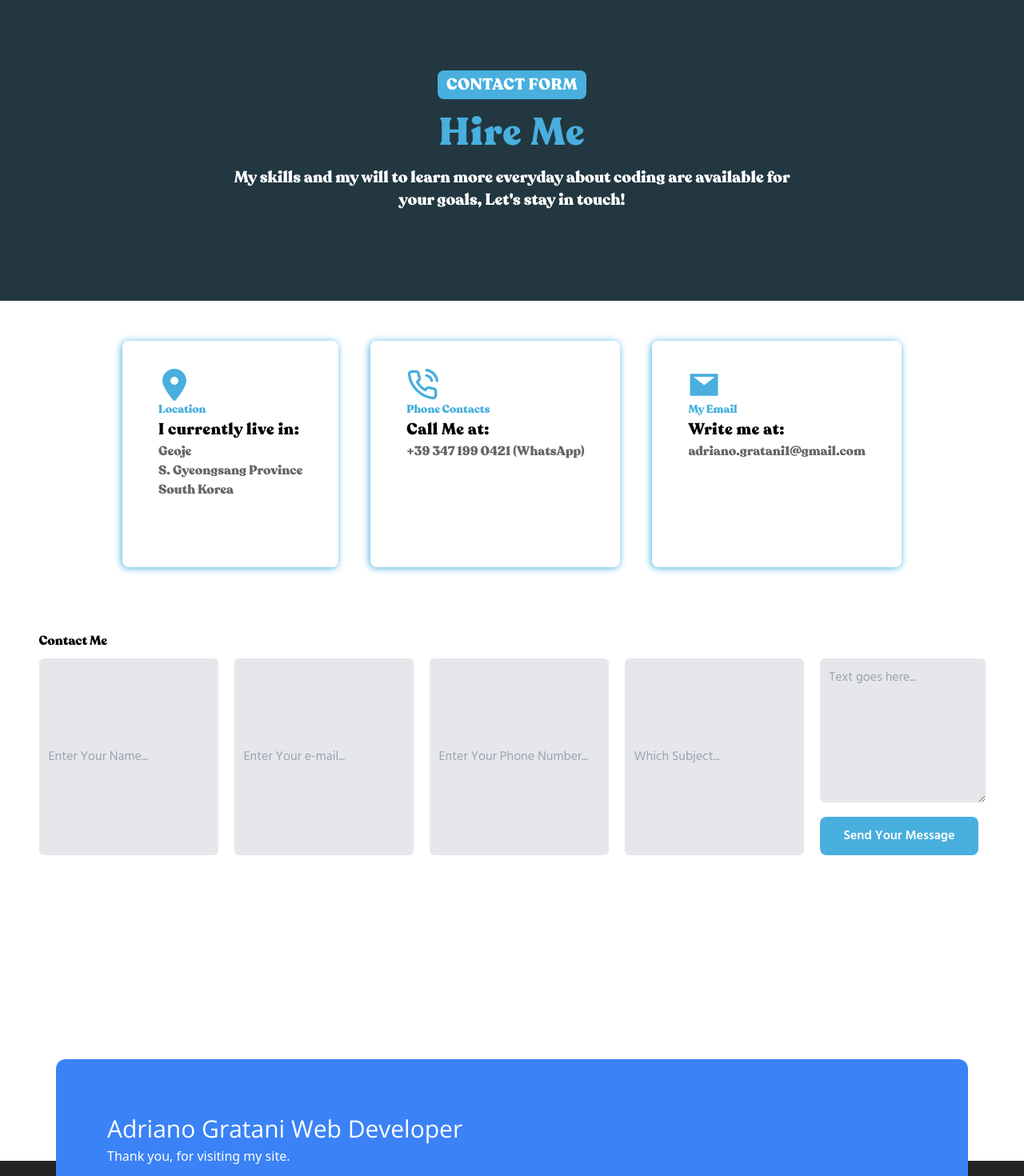
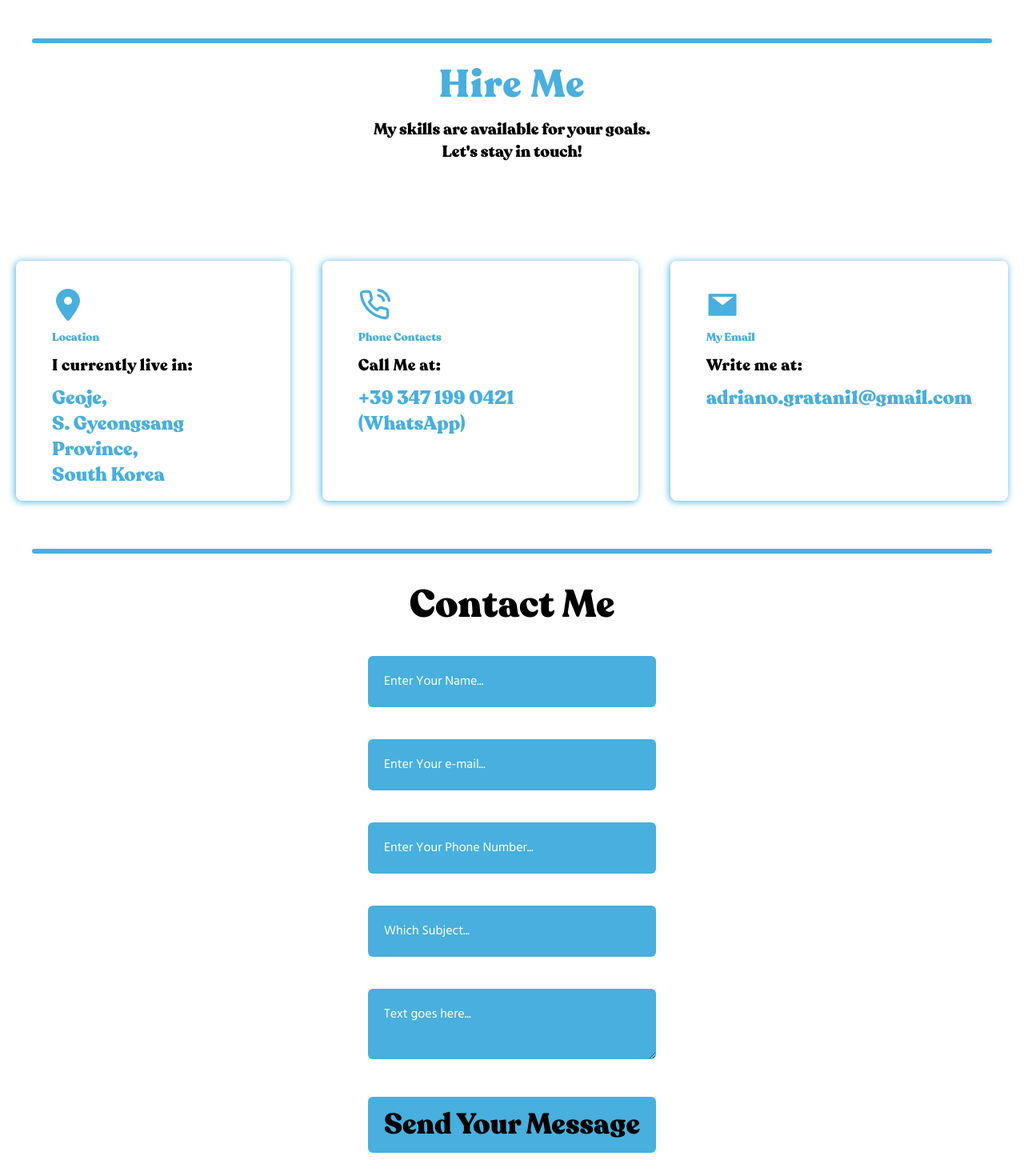
Before and after one commit to AdrianoGratani/AdrianoGratani-PortfolioWebsite, a Next.js app: page /page/contactme in a window 1280 px wide. Shown: the part 120-1590 px from the top of the page at 80% size. Built offline with nearby package versions, Linux system fonts and the light colour scheme.

Commit message:
refactored contact cards on smaller devices - switched to minimal UI input form

```diff
--- a/src/app/page/contactme/page.js
+++ b/src/app/page/contactme/page.js
@@ -8,6 +8,9 @@ import { FiPhoneCall } from "react-icons/fi";
 import { ToastContainer, toast } from "react-toastify";
 import Head from "next/head";
 import "react-toastify/dist/ReactToastify.css";
+
+// input-on-hover styling:
+import  "../contactme/styles.css"
 
 
 
@@ -53,34 +56,34 @@ export default function Page() {
         <meta name="description" content="Page description" />
       </Head>
       <ToastContainer />
-      <div className="flex flex-col items-center justify-center w-full pt-[80px] pb-[80px] mt-4">
-        <div className="flex flex-col items-center justify-center bg-[#48afde] w-full h-[400px]">
-          <div className="flex flex-col items-center justify-center w-full h-full bg-[#223740]">
-            <div className="text-center bg-[#48afde] py-[3px] px-[11px] tracking-wide uppercase font-semibold text-[20px] text-white rounded-lg">
-              <a href="#contact" className="cursor-pointer">
-                Contact Form
-              </a>
-            </div>
-            <div className="mt-[10px]">
-              <h1 className="recoletaBold text-5xl text-[#48afde] p-2 text-center tracking-wide">
+      {/* whole page container: */}
+      <div className=" flex flex-col items-center justify-center w-full pt-[80px] pb-[80px] mt-4">
+        {/*upper title container:  */}
+        <div className="flex flex-col items-center justify-center w-full h-[300px]">
+          <div className="flex flex-col items-center justify-center w-full h-full">
+            {/* blue line: */}
+            <div className=" bg-[#48afde] py-[3px] xl:px-[600px] px-[400px] rounded-lg"></div>
+            <div className="mt-[20px]">
+              <h1 className=" recoletaBold text-5xl text-[#48afde] p-2 text-center tracking-wide">
                 Hire Me
               </h1>
             </div>
             <div className="flex justify-center text-center mt-[10px] md:w-[700px]">
-              <p className="text-white font-[300px] text-center text-xl">
-                My skills and my will to learn more everyday about coding are available for your goals, Let&apos;s stay in touch!
+              <p className="text-black font-[300px] text-center text-xl">
+                My skills are available for your goals.<br/> Let&apos;s stay in touch!
               </p>
             </div>
           </div>
         </div>
 
-        <div className="flex pb-40">
-          {/* card */}
+        {/* all contact cards container: */}
+        <div className="md:flex xl:flex mb-[60px]">
+          {/* single card container: */}
           <div className="px-[20px]">
-            <div className="sm:flex  gap-[20px] mt-[50px] max-w-[1105px] w-full h-full">
+            <div className="sm:flex  gap-[20px] mt-[50px] max-w-[1105px] w-full h-[300px]">
               <div className="flex flex-col flex-1 xl:flex-row gap-[20px]">
                 <div
-                  className="flex flex-col py-[35px] px-[45px] rounded-lg shadow-lg cursor-pointer transition-all transform duration-300 hover:bg-[#223740] hover:text-white hover:-translate-y-4 bg-white "
+                  className="flex flex-col py-[35px] px-[45px] rounded-lg shadow-lg cursor-pointer transition-all transform duration-300 hover:bg-black hover:text-white hover:-translate-y-4 bg-white "
                   style={{ boxShadow: "#48afde -1px 1px 10px 0px" }}
                 >
                   <div className="flex items-center gap-[15px] ">
@@ -88,19 +91,19 @@ export default function Page() {
                   </div>
                   <div className="flex flex-col">
                     <div className="text-[#48afde] text-[14px]">
-                      <p className="">Location</p>
+                      <p className="mt-[10px]">Location</p>
                     </div>
                     <div className="font-semibold text-[20px] tracking-wide">
-                      <p>I currently live in:</p>
+                      <p className="mt-[10px]">I currently live in:</p>
                     </div>
                     <div>
-                      <p className="text-[#666666]">Geoje</p>
+                      <p className="text-[#48afde] text-2xl mt-[10px]">Geoje,</p>
                     </div>
                     <div>
-                      <p className="text-[#666666]">S. Gyeongsang Province</p>
+                      <p className="text-[#48afde] text-2xl" >S. Gyeongsang Province,</p>
                     </div>
                     <div>
-                      <p className="text-[#666666]">South Korea</p>
+                      <p className="text-[#48afde] text-2xl">South Korea</p>
                     </div>
                   </div>
                 </div>
@@ -109,10 +112,10 @@ export default function Page() {
           </div>
           {/* card 2*/}
           <div className="px-[20px]">
-            <div className="sm:flex gap-[20px] mt-[50px] max-w-[1105px] w-full h-full">
+            <div className="sm:flex gap-[20px] mt-[50px] max-w-[1105px] w-full h-[300px]">
               <div className="flex flex-col flex-1 xl:flex-row gap-[20px]">
                 <div
-                  className="flex flex-col py-[35px] px-[45px] rounded-lg shadow-lg cursor-pointer transition-all transform duration-300 hover:bg-[#223740] hover:text-white hover:-translate-y-4 bg-white "
+                  className="flex flex-col py-[35px] px-[45px] rounded-lg shadow-lg cursor-pointer transition-all transform duration-300 hover:bg-black hover:text-white hover:-translate-y-4 bg-white "
                   style={{ boxShadow: "#48afde -1px 1px 10px 0px" }}
                 >
                   <div className="flex items-center gap-[15px] ">
@@ -120,14 +123,14 @@ export default function Page() {
                   </div>
                   <div className="flex flex-col">
                     <div className="text-[#48afde] text-[14px]">
-                      <p className="">Phone Contacts</p>
+                      <p className="mt-[10px]">Phone Contacts</p>
                     </div>
                     <div className="font-semibold text-[20px] tracking-wide">
-                      <p>Call Me at:</p>
+                      <p className="mt-[10px]">Call Me at:</p>
                     </div>
 
                     <div>
-                      <p className="text-[#666666]">+39 347 199 0421 (WhatsApp)</p>
+                      <p className="text-[#48afde] text-2xl mt-[10px]">+39 347 199 0421 (WhatsApp)</p>
                     </div>
                   </div>
                 </div>
@@ -136,10 +139,10 @@ export default function Page() {
           </div>
           {/* card 3*/}
           <div className="px-[20px]">
-            <div className="sm:flex gap-[20px] mt-[50px] max-w-[1105px] w-full h-full">
+            <div className="sm:flex gap-[20px] mt-[50px] max-w-[1105px] w-full h-[300px]">
               <div className="flex flex-col flex-1 xl:flex-row gap-[20px]">
                 <div
-                  className="flex flex-col py-[35px] px-[45px] rounded-lg shadow-lg cursor-pointer transition-all transform duration-300 hover:bg-[#223740] hover:text-white hover:-translate-y-4 bg-white "
+                  className="flex flex-col py-[35px] px-[45px] rounded-lg shadow-lg cursor-pointer transition-all transform duration-300 hover:bg-black hover:text-white hover:-translate-y-4 bg-white "
                   style={{ boxShadow: "#48afde -1px 1px 10px 0px" }}
                 >
                   <div className="flex items-center gap-[15px] ">
@@ -147,13 +150,13 @@ export default function Page() {
                   </div>
                   <div className="flex flex-col">
                     <div className="text-[#48afde] text-[14px]">
-                      <p className="">My Email</p>
+                      <p className="mt-[10px]">My Email</p>
                     </div>
                     <div className="font-semibold text-[20px] tracking-wide">
-                      <p>Write me at:</p>
+                      <p className="mt-[10px]">Write me at:</p>
                     </div>
                     <div>
-                      <p className="text-[#666666]">adriano.gratani1@gmail.com</p>
+                      <p className="text-[#48afde] text-2xl mt-[10px]">adriano.gratani1@gmail.com</p>
                     </div>
 
                   </div>
@@ -163,46 +166,15 @@ export default function Page() {
           </div>
 
         </div>
-
-        {/* contact me page layout: */}
-        <div
-          id="#contact"
-          className="flex flex-col xl:flex-row justify-center gap-[60px] mt-[40px] px-[30px] max-w-[1105px] m-auto p-10 mb-[-150px] "
-        >
-          <div className="hidden md:block relative w-[50px] xl:w-[550px] rounded-xl md:w-full lg:w-[50%]">
-            <div className="absolute h-full w-full bg-gradient-to-t from-[#223740] via-[#223740] shadow-inner opacity-70">
-              <div className="absolute inset-0 flex flex-col gap-[20px] items-center justify-center text-white shadow-lg">
-                {/* <div className="text-4xl xl:mt-[150px] mt-0 rounded-full px-[15px] py-[15px] bg-[#48afde] text-white">
-                  <FaHeadphones />
-                </div> */}
-                {/* <div className="font-semibold text-[24px]">
-                  Contact Me for more infos!!!
-                </div>
-                <div className="">
-                  <p className="text-center mt-5 font-[200px] text-xl">
-                    {" "}
-                    say something here...
-                  </p>
-                </div> */}
-                  {/* <button className="bg-[#48afde] text-white mb-[30px] px-4 py-2 hover:bg-[#223740] transition-color rounded-xl">
-                    Send Me a Text
-                  </button> */}
-              </div>
-            </div>
-          </div>
+        <div className=" bg-[#48afde] py-[3px] px-[600px] rounded-lg mb-[40px]">
             </div>
 
-        {/*  don't need this.... delete it */}
-        <div className="flex flex-col gap-[10px] m-auto">
-          <div className="">Contact Me</div>
-        {/* form: */}
-          <form
-            className={`flex flex-col flex-grow-4 sm:flex-row gap-[20px] ${hind.className}`}
-          onSubmit={handleSubmit}
-          >
-            <div
-              className={`flex flex-col sm:flex-row gap-[20px] ${hind.className}`}
-            >
+        <div className="bg-white h-[600px] w-[400px] rounded-md">
+            <h2 className="text-5xl text-center">Contact Me</h2>
+            {/* form input and button container */}
+            <div className="bg-slate-500 mt-[20px]">
+              <form onSubmit={handleSubmit} className="bg-white">
+
                 <input
                   type="text"
                   name="name"
@@ -210,8 +182,11 @@ export default function Page() {
                   required
                   onChange={handleChange}
                   value={state.name}
-                className="px-[12px] outline-none rounded-md py-[12px] flex-1 bg-gray-200"
+                  className={`input_selected bg-[#48afde] placeholder:text-white w-[360px] my-[20px] ml-[20px] p-[20px] outline-none rounded-md ${hind.className}`}
+
                 />
+                <br/>
+
                 <input
                   type="email"
                   name="email"
@@ -219,8 +194,10 @@ export default function Page() {
                   required
                   onChange={handleChange}
                   value={state.email}
-                className="px-[12px] outline-none rounded-md py-[12px] flex-1 bg-gray-200"
+                  className={`input_selected bg-[#48afde] placeholder:text-white w-[360px] my-[20px] ml-[20px] p-[20px] outline-none rounded-md ${hind.className}`}
                 />
+                <br/>
+
                 <input
                   type="text"
                   name="phoneNumber"
@@ -228,8 +205,10 @@ export default function Page() {
                   required
                   onChange={handlePhoneChange}
                   value={state.phoneNumber}
-                className="px-[12px] outline-none rounded-md py-[12px] flex-1 bg-gray-200"
+                  className={`input_selected bg-[#48afde] placeholder:text-white w-[360px] my-[20px] ml-[20px] p-[20px] outline-none rounded-md ${hind.className}`}
                 />
+                <br/>
+
                 <input
                   type="text"
                   name="subject"
@@ -237,32 +216,30 @@ export default function Page() {
                   required
                   onChange={handleChange}
                   value={state.subject}
-                className="px-[12px]  outline-none rounded-md py-[12px] flex-1 bg-gray-200"
+                  className={`input_selected bg-[#48afde] placeholder:text-white w-[360px] my-[20px] ml-[20px] p-[20px] outline-none rounded-md ${hind.className}`}
                 />
-            </div>
-
-            <div className="flex flex-col gap-[10px] m-auto">
-              <div className={`${hind.className}`}>
+                <br/>
                 <textarea
                   required
                   name="message"
                   onChange={handleChange}
                   placeholder="Text goes here..."
-                  className="px-[12px] w-full outline-none h-[180px] rounded-md py-[12px] flex-1 bg-gray-200"
+                  className={`input_selected bg-[#48afde] placeholder:text-white w-[360px] my-[20px] ml-[20px] p-[20px] outline-none rounded-md ${hind.className}`}
                 />
-              </div>
+                <br/>
                 {
-                  loading && (<div className="mb-3 text-center ml-5 w-6 h-6 border-t-2 border-blue-600 border-solid animate-spin rouned-full"></div> )
+                  loading && (<div className="mb-3 text-center ml-5 w-6 h-6 border-t-2 border-blue-600 border-solid animate-spin rounded-full"></div> )
                 }
-              <div>
-                <button className="bg-[#48afde] w-full sm:w-auto px-[30px] py-[12px] hover:bg-[#223740] transition-colors duration-300 font-semibold rounded-lg text-white ">
+                <button className="button_selected bg-[#48afde] w-[360px] my-[20px] ml-[20px] p-[15px] outline-none rounded-md text-4xl">
                   Send Your Message
                 </button>
+
+              </form>
+            </div>
         </div>
 
-            </div>
-          </form>
-        </div>
+
+
       </div>
     </React.Fragment>
   );
--- /dev/null
+++ b/src/app/page/contactme/styles.css
@@ -0,0 +1,28 @@
+.input_selected {
+    transition: width 0.8s, box-shadow 0.4s ease-in-out, background-color 0.5s;
+}
+
+.input_selected:hover {
+    box-shadow: #48afde -5px 0px 50px 4px;
+}
+
+.input_selected:focus {
+    background-color: #777;
+    box-shadow: #999 -5px 0px 40px 1px;
+}
+
+.button_selected {
+    transition: box-shadow 0.1s ease-in-out;
+}
+
+.button_selected:hover {
+    box-shadow: #48afde -5px 0px 40px 10px;
+}
+
+
+/* on desktop input elements increase in size */
+@media all and (min-width: 800px) {
+    .input_selected:hover {
+        width: 400px;
+    }
+}
```
Lines whose indentation alone changed are shown as unchanged.
